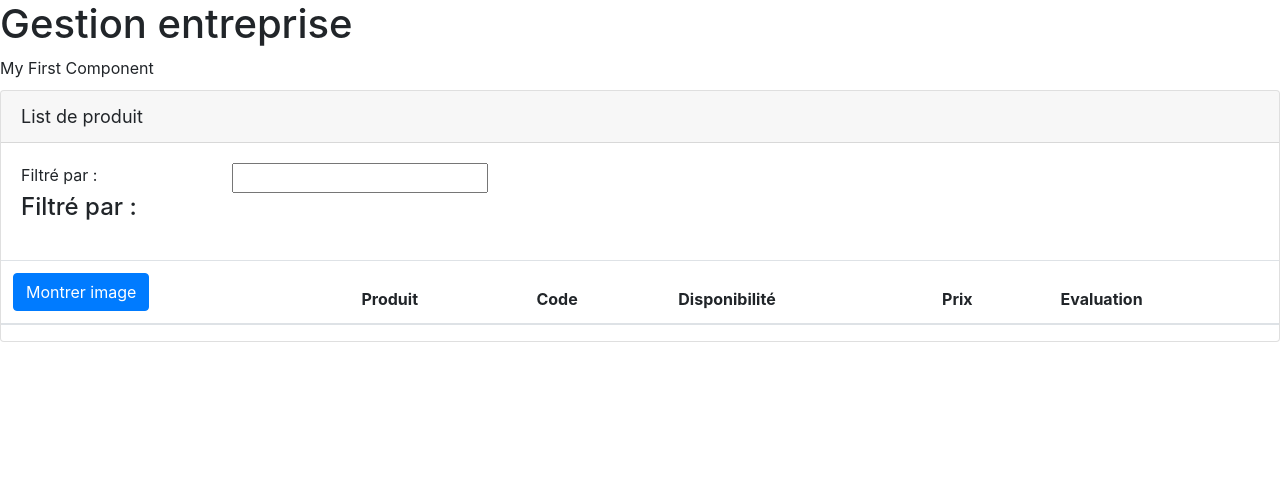
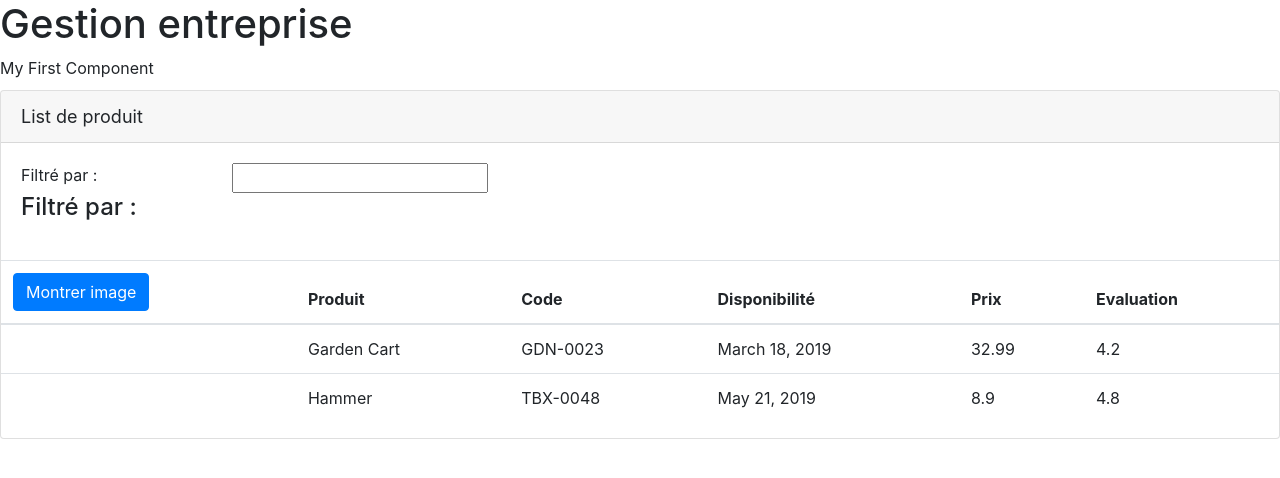
Before and after one commit to jeanyvesruffin/Angular, an Angular app: page / in a window 1280 px wide. Shown: the top 478 px of the page. Built offline with nearby package versions, Linux system fonts and the light colour scheme.

Commit message:
directive

```diff
--- a/src/app/products/product-list.component.html
+++ b/src/app/products/product-list.component.html
@@ -32,7 +32,14 @@
                 </tr>
             </thead>
             <tbody>
-
+                <tr *ngFor='let product of products'>
+                    <td></td>
+                    <td>{{ product.productName }}</td>
+                    <td>{{ product.productCode }}</td>
+                    <td>{{ product.releaseDate }}</td>
+                    <td>{{ product.price }}</td>
+                    <td>{{ product.starRating }}</td>
+                  </tr>
             </tbody>
         </table>
     </div>
```
Also changed, not shown: Documents/forInVsForOf.bmp (added), 1 other file (tests, documents, lock files or other folders).
